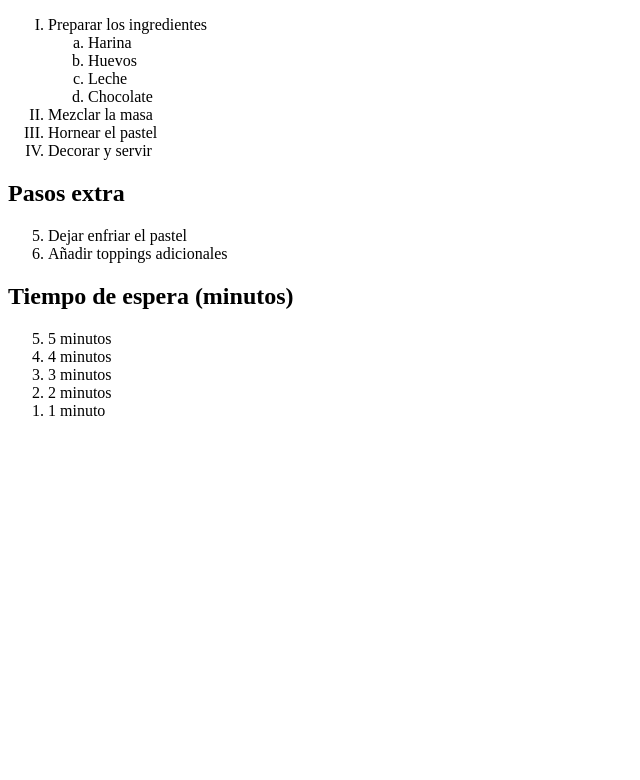
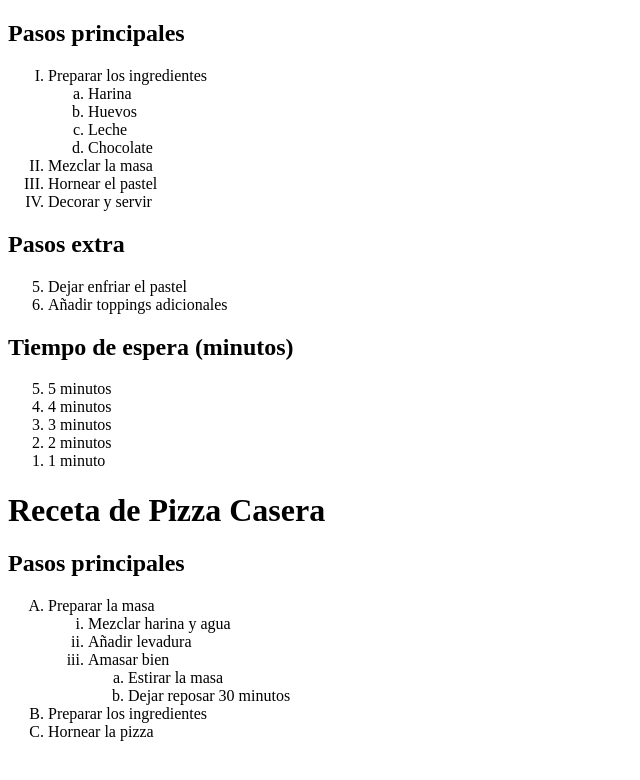
Before and after one commit to magarcia08/RecetaConListasOrdenadas_html_GarciaMaria, a plain HTML site: page index.html in a window 1280 px wide. Shown: the whole page, without its empty margins (0-640 px from the left). Drawn offline with Linux system fonts and the light colour scheme.

Commit message:
feat: :sparkles: reto adicional: Crear otra receta con al menos **dos niveles de listas anidadas**.

```diff
--- a/index.html
+++ b/index.html
@@ -5,6 +5,7 @@
   <title>Receta de Pastel</title>
 </head>
 <body>
+    <h2>Pasos principales</h2>
     <ol type="I">
         <li>Preparar los ingredientes
           <ol type="a">
@@ -18,6 +19,7 @@
         <li>Hornear el pastel</li>
         <li>Decorar y servir</li>
       </ol>
+
       <h2>Pasos extra</h2>
 <ol start="5">
   <li>Dejar enfriar el pastel</li>
@@ -31,5 +33,25 @@
   <li>2 minutos</li>
   <li>1 minuto</li>
 </ol>
+
+<h1>Receta de Pizza Casera</h1>
+
+  <h2>Pasos principales</h2>
+  <ol type="A">
+    <li>Preparar la masa
+      <ol type="i">
+        <li>Mezclar harina y agua</li>
+        <li>Añadir levadura</li>
+        <li>Amasar bien
+          <ol type="a">
+            <li>Estirar la masa</li>
+            <li>Dejar reposar 30 minutos</li>
+          </ol>
+        </li>
+      </ol>
+    </li>
+    <li>Preparar los ingredientes</li>
+    <li>Hornear la pizza</li>
+  </ol>
 </body>
 </html>
```
